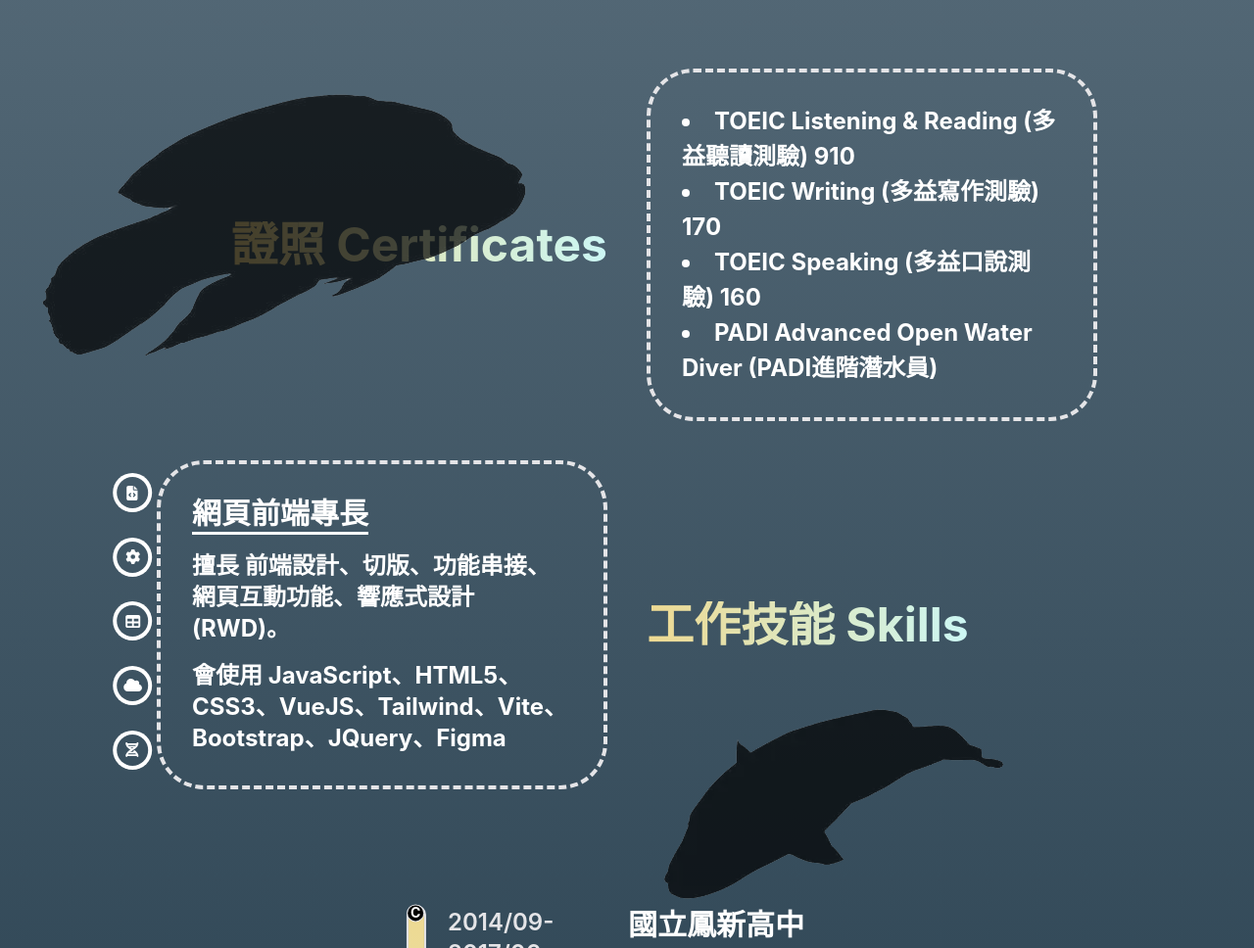
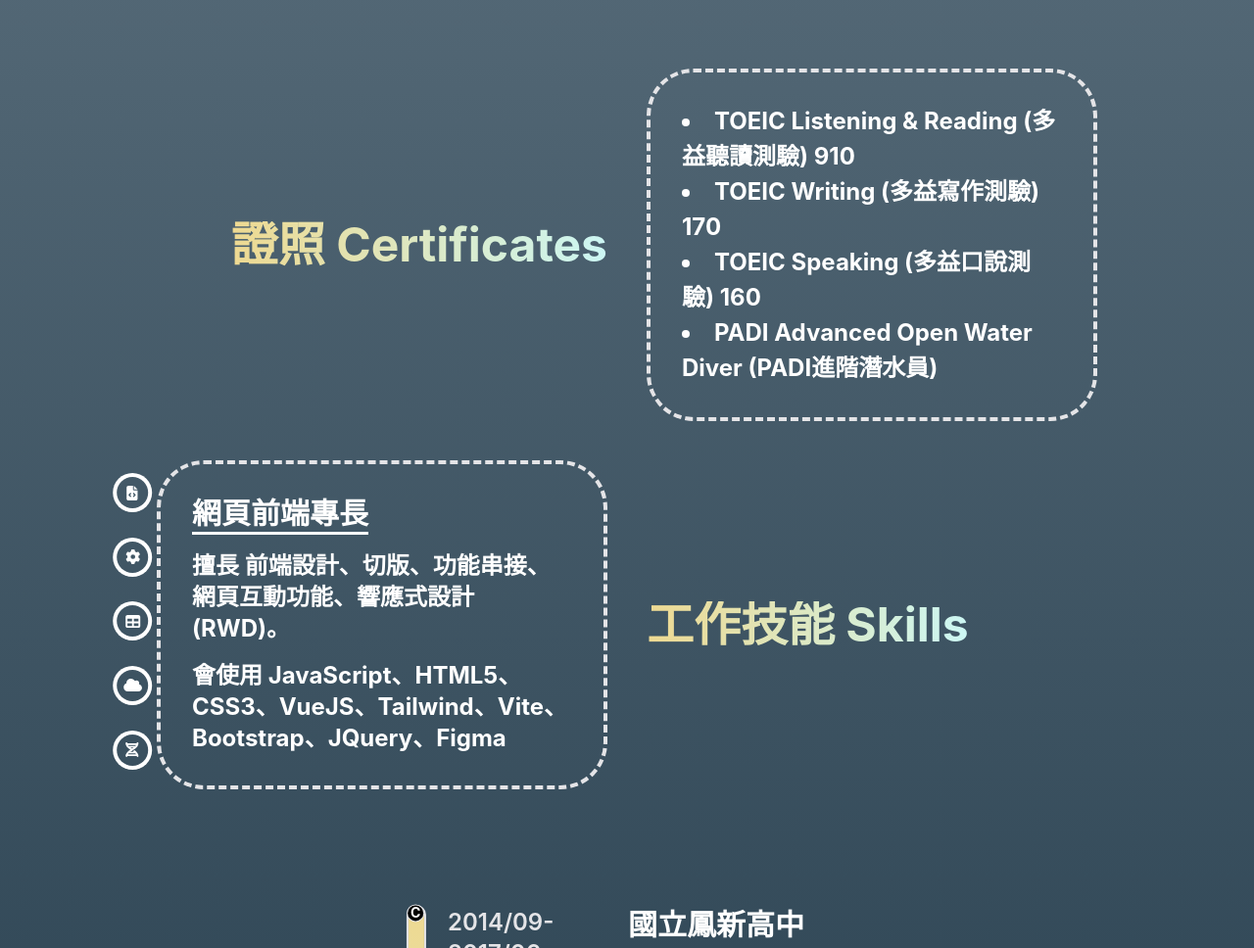
Before and after one commit to Andy880828/Personal-Page, a Vue app: page /about in a window 1280 px wide. Shown: the part 858-1826 px from the top of the page at 98% size. Built offline with nearby package versions, Linux system fonts and the light colour scheme; a web font is replaced by a local one.

Commit message:
再次更改圖片斷點

```diff
--- a/src/views/AboutView.vue
+++ b/src/views/AboutView.vue
@@ -38,9 +38,9 @@ const changeSkill = (num) => {
             </section>
         </div>
         <section class="relative mt-12 p-10">
-            <img class="absolute left-10 opacity-70 hidden xl:block" src="/src/assets/image/wrasse-1.svg" alt="" />
+            <img class="absolute left-10 opacity-70 hidden 2xl:block" src="/src/assets/image/wrasse-1.svg" alt="" />
             <img
-                class="absolute right-[20%] top-[85%] opacity-70 hidden xl:block"
+                class="absolute right-[20%] top-[85%] opacity-70 hidden 2xl:block"
                 src="/src/assets/image/wrasse-2.svg"
                 alt=""
             />
```
Also changed, not shown: 1 other file (tests, documents, lock files or other folders).
